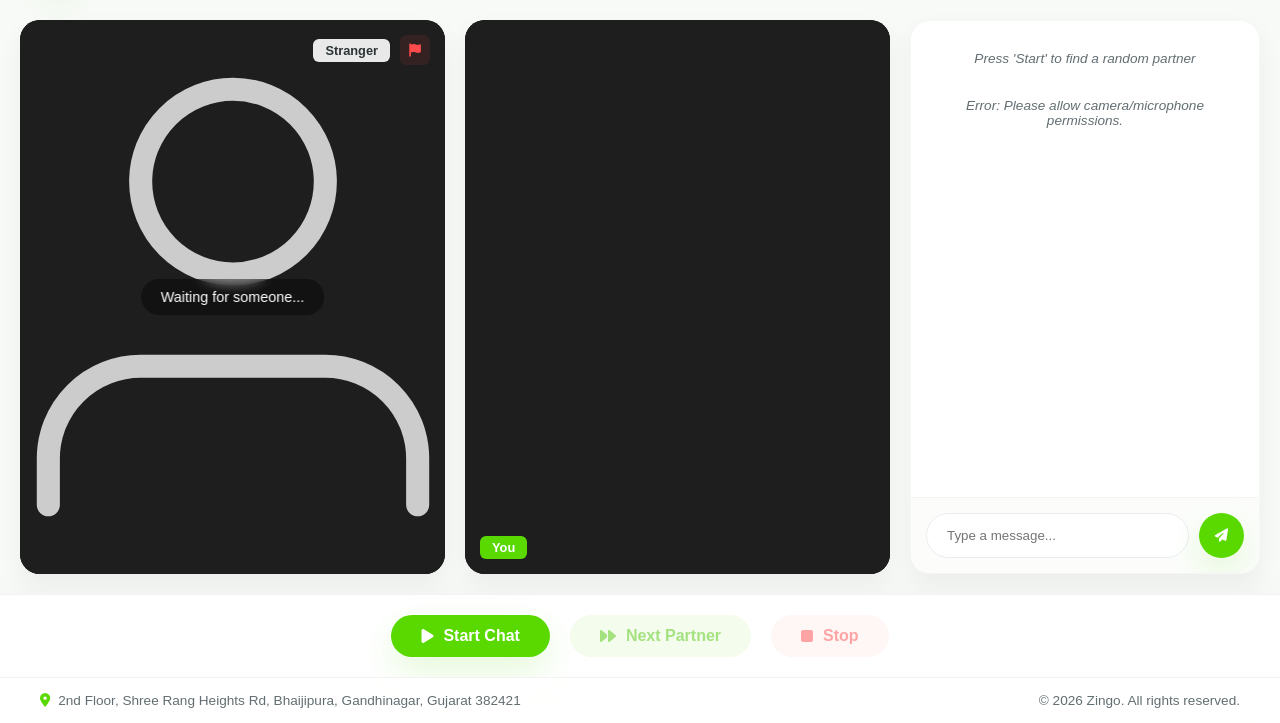
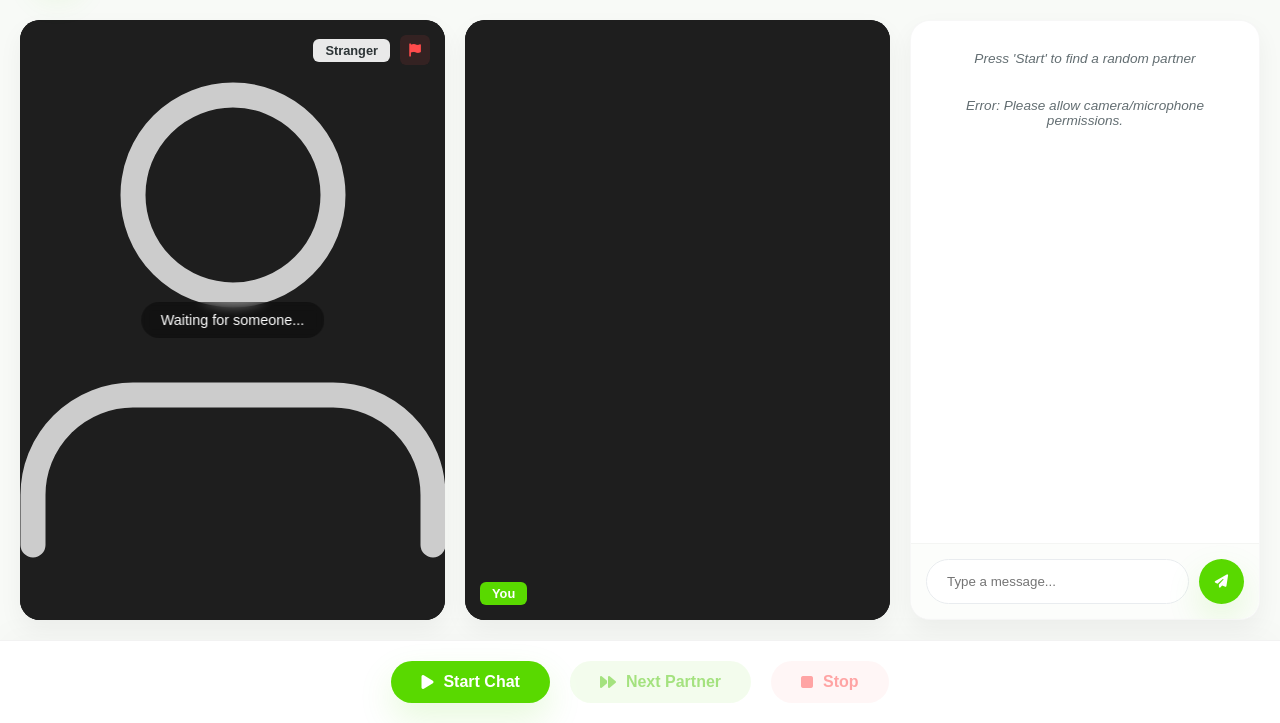
Before and after one commit to aryanjha205/Zingo, a Flask app: page / in a window 1280 px wide. Shown: the part 77-800 px from the top of the page. Run offline with Flask 3, Linux system fonts and the light colour scheme; data that the repository does not hold is empty.

Commit message:
Add files via upload

```diff
--- a/static/css/style.css
+++ b/static/css/style.css
@@ -11,44 +11,6 @@
     --shadow-strong: 0 15px 35px rgba(89, 217, 0, 0.15);
     --radius-lg: 20px;
     --radius-md: 12px;
-}
-
-/* Footer Styles */
-.app-footer {
-    padding: 15px 40px;
-    background: rgba(255, 255, 255, 0.9);
-    backdrop-filter: blur(10px);
-    border-top: 1px solid rgba(0, 0, 0, 0.05);
-    z-index: 100;
-}
-
-.footer-content {
-    display: flex;
-    justify-content: space-between;
-    align-items: center;
-    max-width: 1400px;
-    margin: 0 auto;
-    font-size: 0.85rem;
-    color: var(--text-secondary);
-}
-
-.footer-info p {
-    display: flex;
-    align-items: center;
-    gap: 8px;
-    margin: 0;
-}
-
-.footer-info i {
-    color: var(--primary);
-}
-
-@media (max-width: 768px) {
-    .footer-content {
-        flex-direction: column;
-        gap: 10px;
-        text-align: center;
-    }
 }
 
 * {
--- a/templates/index.html
+++ b/templates/index.html
@@ -74,18 +74,6 @@
             </button>
         </div>
 
-        <!-- Footer / Contact Info -->
-        <footer class="app-footer">
-            <div class="footer-content">
-                <div class="footer-info">
-                    <p><i class="fas fa-map-marker-alt"></i> 2nd Floor, Shree Rang Heights Rd, Bhaijipura, Gandhinagar,
-                        Gujarat 382421</p>
-                </div>
-                <div class="footer-copyright">
-                    &copy; 2026 Zingo. All rights reserved.
-                </div>
-            </div>
-        </footer>
     </div>
 
     <!-- Modal for Reporting -->
```
Also changed, not shown: static/js/main.js (+34 -5 lines).
